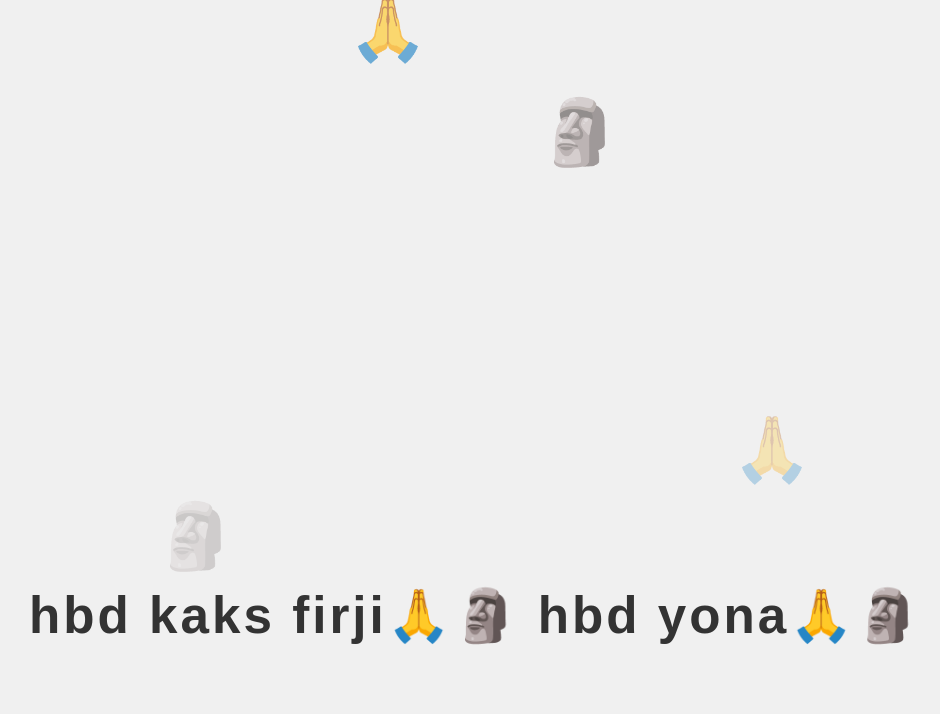
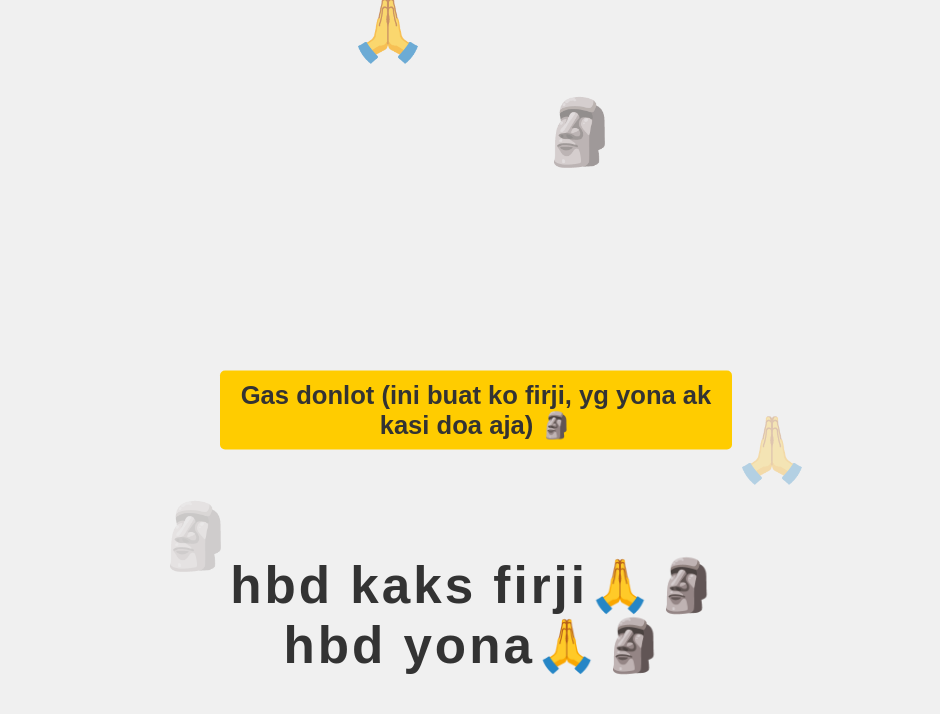
Before and after one commit to juan-tuandali/HBD, a plain HTML site: page index.html in a window 1280 px wide. Both pictures are taken after a click on the element "click me". Shown: the whole page, without its empty margins (164-1104 px from the left). Drawn offline with Linux system fonts and the light colour scheme.

Commit message:
Update index.html

```diff
--- a/index.html
+++ b/index.html
@@ -181,7 +181,7 @@
     <!-- Hidden Birthday Message -->
     <div id="birthdayMessageContainer">
         <h1 id="birthdayMessage">
-            hbd kaks firji🙏🗿
+            hbd kaks firji🙏🗿<br>
             hbd yona🙏🗿
         </h1>
     </div>
@@ -190,7 +190,7 @@
     <div id="zonkMessage">
         <!-- Link will be revealed after click -->
         <a id="downloadLink" href="https://drive.google.com/file/d/1yMKRw2IgP_Rn5tWTFhAp0i5alool2gNP/view?usp=sharing" target="_blank">
-            Gas donlot semoga bermanfaat (ini buat ko firji, yg yona ak kasi doa aja) 🗿
+            Gas donlot (ini buat ko firji, yg yona ak kasi doa aja) 🗿
         </a>
     </div>
 
@@ -219,9 +219,7 @@
 
             // Show the "HBD" message below "ZONK" and give it some vertical spacing
             var birthdayMessage = document.getElementById('birthdayMessage');
-            var birthdayMessageYona = document.getElementById('birthdayMessageYona');
             birthdayMessage.style.opacity = 1;
-            birthdayMessageYona.style.opacity = 1;
 
             // Reveal the download link after clicking "Click Me"
             var downloadLink = document.getElementById('downloadLink');
```
